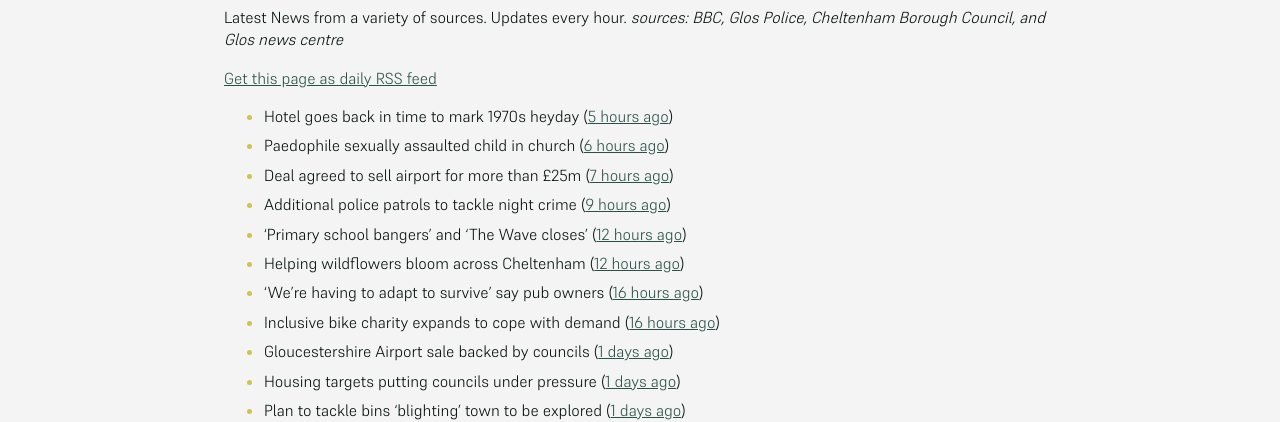
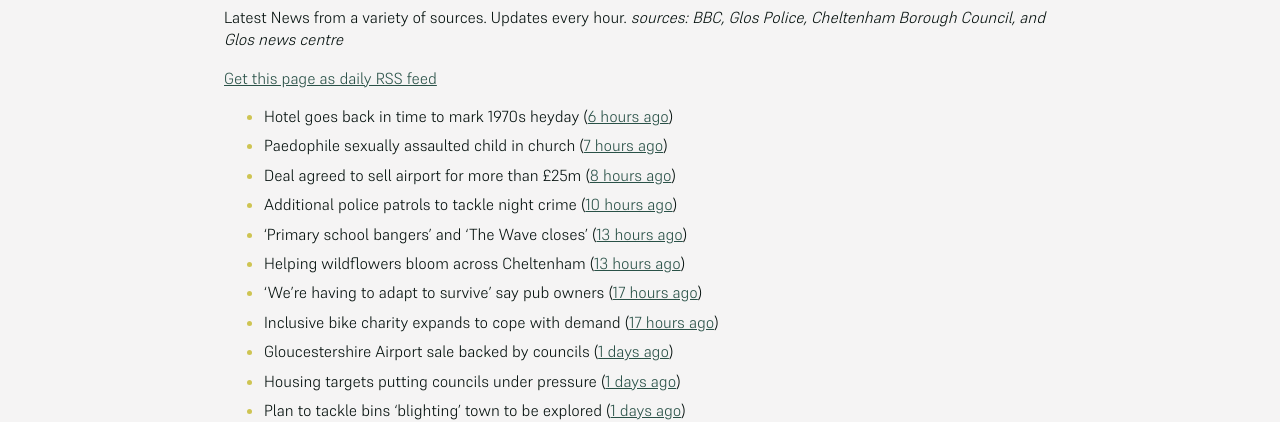
Before and after one commit to mat-0/cheltenham-open-data, a Jekyll site: the page built from _pages/news.md, in a window 1280 px wide. Shown: the part 267-689 px from the top of the page. Built offline with Jekyll 4.4.1, drawn with Linux system fonts in a browser that asks for light colours.

Commit message:
Updated 2025-06-27 22:57:50

```diff
--- a/_pages/news.md
+++ b/_pages/news.md
@@ -12,14 +12,14 @@ _sources: BBC, Glos Police, Cheltenham Borough Council, and Glos news centre_
 [Get this page as daily RSS feed](/daily.rss)
 
 <!-- news_marker starts -->
-- Hotel goes back in time to mark 1970s heyday ([5 hours ago](https://www.bbc.com/news/articles/c335z6yzpmro))
-- Paedophile sexually assaulted child in church ([6 hours ago](https://www.bbc.com/news/articles/czxe4e2ppw2o))
-- Deal agreed to sell airport for more than £25m ([7 hours ago](https://www.bbc.com/news/articles/cdx5g5xqkv1o))
-- Additional police patrols to tackle night crime ([9 hours ago](https://www.bbc.com/news/articles/czjknk33xpxo))
-- 'Primary school bangers' and 'The Wave closes' ([12 hours ago](https://www.bbc.com/news/articles/cq53wwp5yldo))
-- Helping wildflowers bloom across Cheltenham ([12 hours ago](https://www.cheltenham.gov.uk/news/article/3025/helping_wildflowers_bloom_across_cheltenham))
-- 'We're having to adapt to survive' say pub owners ([16 hours ago](https://www.bbc.com/news/articles/c74z3yp3p0xo))
-- Inclusive bike charity expands to cope with demand ([16 hours ago](https://www.bbc.com/news/articles/ceq79pjzq3no))
+- Hotel goes back in time to mark 1970s heyday ([6 hours ago](https://www.bbc.com/news/articles/c335z6yzpmro))
+- Paedophile sexually assaulted child in church ([7 hours ago](https://www.bbc.com/news/articles/czxe4e2ppw2o))
+- Deal agreed to sell airport for more than £25m ([8 hours ago](https://www.bbc.com/news/articles/cdx5g5xqkv1o))
+- Additional police patrols to tackle night crime ([10 hours ago](https://www.bbc.com/news/articles/czjknk33xpxo))
+- 'Primary school bangers' and 'The Wave closes' ([13 hours ago](https://www.bbc.com/news/articles/cq53wwp5yldo))
+- Helping wildflowers bloom across Cheltenham ([13 hours ago](https://www.cheltenham.gov.uk/news/article/3025/helping_wildflowers_bloom_across_cheltenham))
+- 'We're having to adapt to survive' say pub owners ([17 hours ago](https://www.bbc.com/news/articles/c74z3yp3p0xo))
+- Inclusive bike charity expands to cope with demand ([17 hours ago](https://www.bbc.com/news/articles/ceq79pjzq3no))
 - Gloucestershire Airport sale backed by councils ([1 days ago](https://gloucesternewscentre.co.uk/gloucestershire-airport-sale-backed-by-councils/))
 - Housing targets putting councils under pressure ([1 days ago](https://www.bbc.com/news/articles/c3en9q19k03o))
 - Plan to tackle bins 'blighting' town to be explored ([1 days ago](https://www.bbc.com/news/articles/c98j40dy0mlo))
```
Also changed, not shown: _data/flood.json (+5 -48 lines), _pages/fix-my-street.md (+8 -8 lines), index.md (+3 -3 lines).
